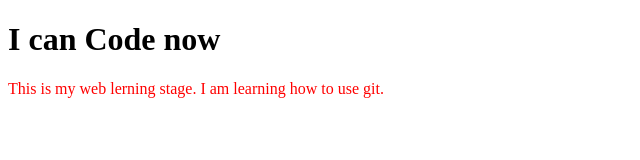
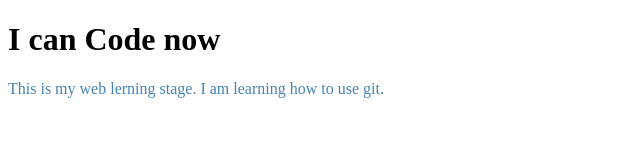
Before and after one commit to mnkhandakar/my-second-repo, a plain HTML site: page index.html in a window 1280 px wide. Shown: the whole page, without its empty margins (0-640 px from the left). Drawn offline with Linux system fonts and the light colour scheme.

Commit message:
olor changed

```diff
--- a/style.css
+++ b/style.css
@@ -1,3 +1,3 @@
 p{
-    color: red;
+    color: steelblue;
 }
```
